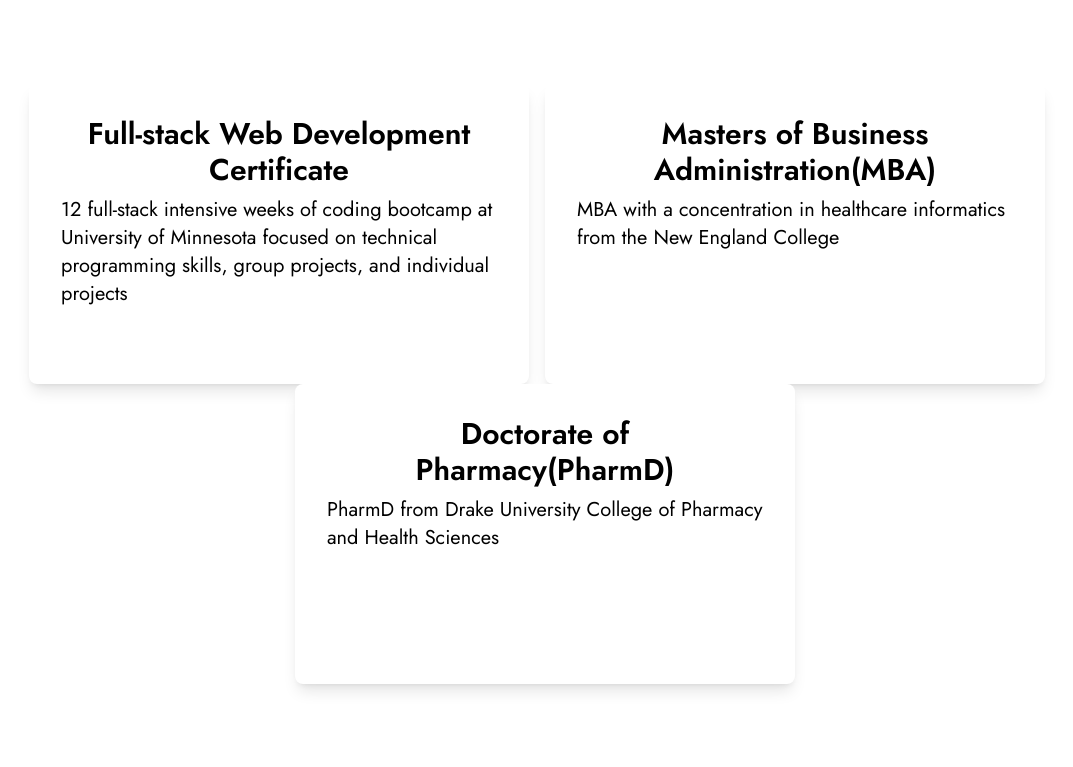
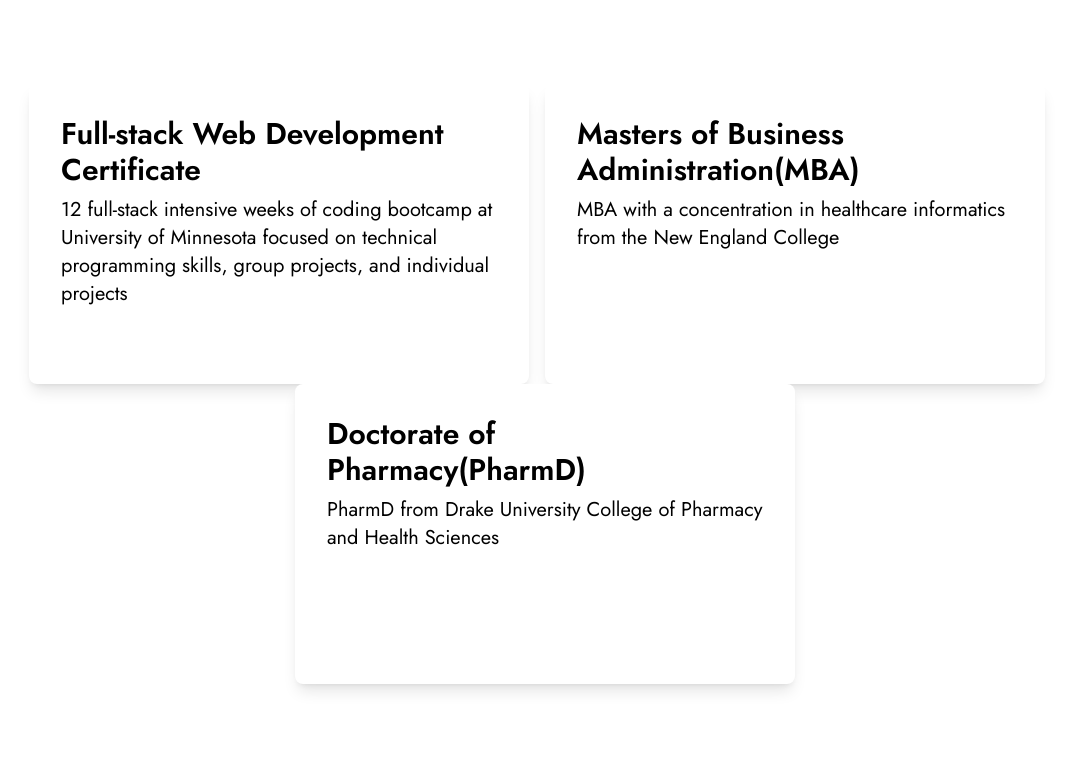
Before and after one commit to lavollmer/portfolio-lauradev, a React (Vite) app: page / in a window 1280 px wide. Shown: the part 7870-8637 px from the top of the page, without its empty margins (111-1184 px from the left). Built offline with nearby package versions, Linux system fonts and the light colour scheme.

Commit message:
updating mobile styling

```diff
--- a/src/components/Learning.jsx
+++ b/src/components/Learning.jsx
@@ -4,7 +4,7 @@
   return (
     <div className="flex flex-col rounded-lg shadow-lg bg-white dark:bg-gray-800 overflow-hidden font-jost w-full h-full w-[200px] h-[200px] md:w-[300px] md:h-[200px] lg:w-[500px] lg:h-[300px]">
       <div className="p-6 md:p-8 items-center justify-center">
-        <h2 className="flex items-center justify-center text-center text-black dark:text-white md:text-3xl text-lg font-semibold">
+        <h2 className="flex text-black dark:text-white md:text-3xl text-lg font-semibold">
           {title}
         </h2>
         <p className="text-black dark:text-white mt-2 text-lg md:text-xl">{content}</p>
```
